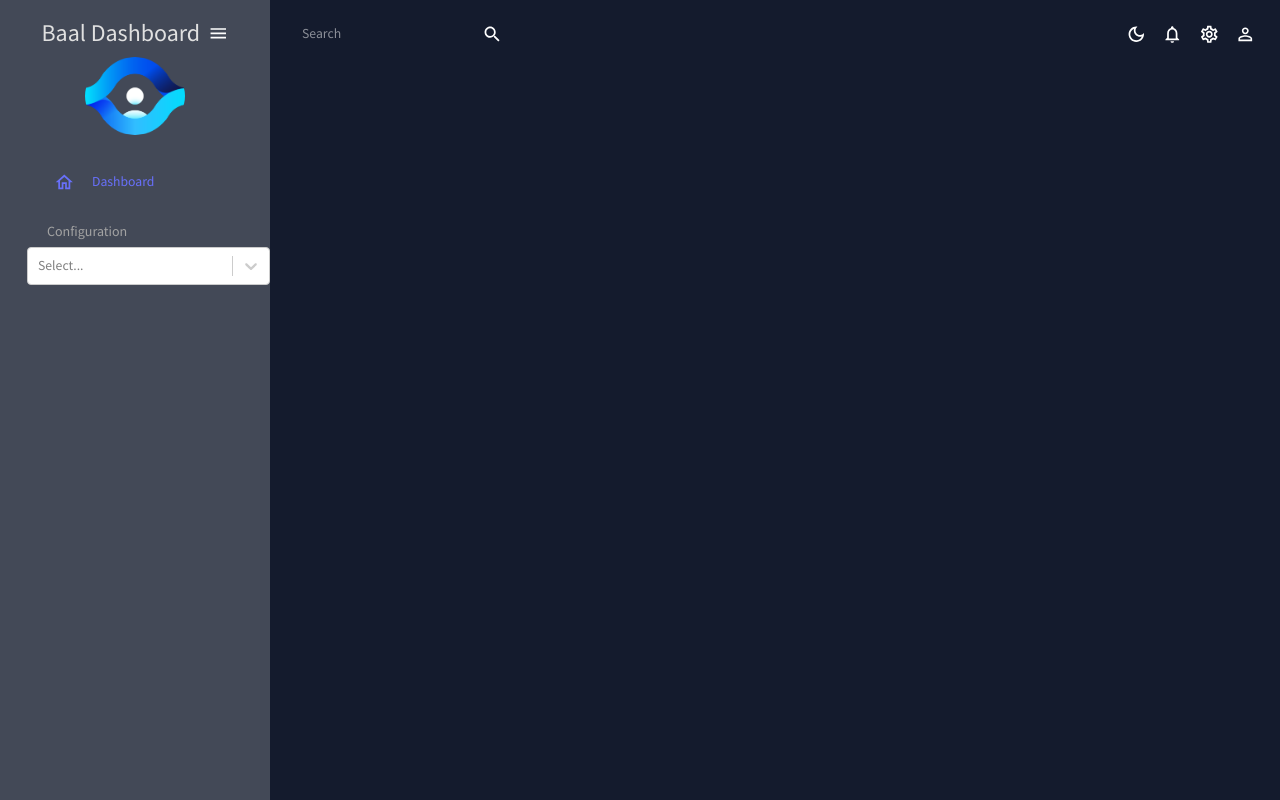
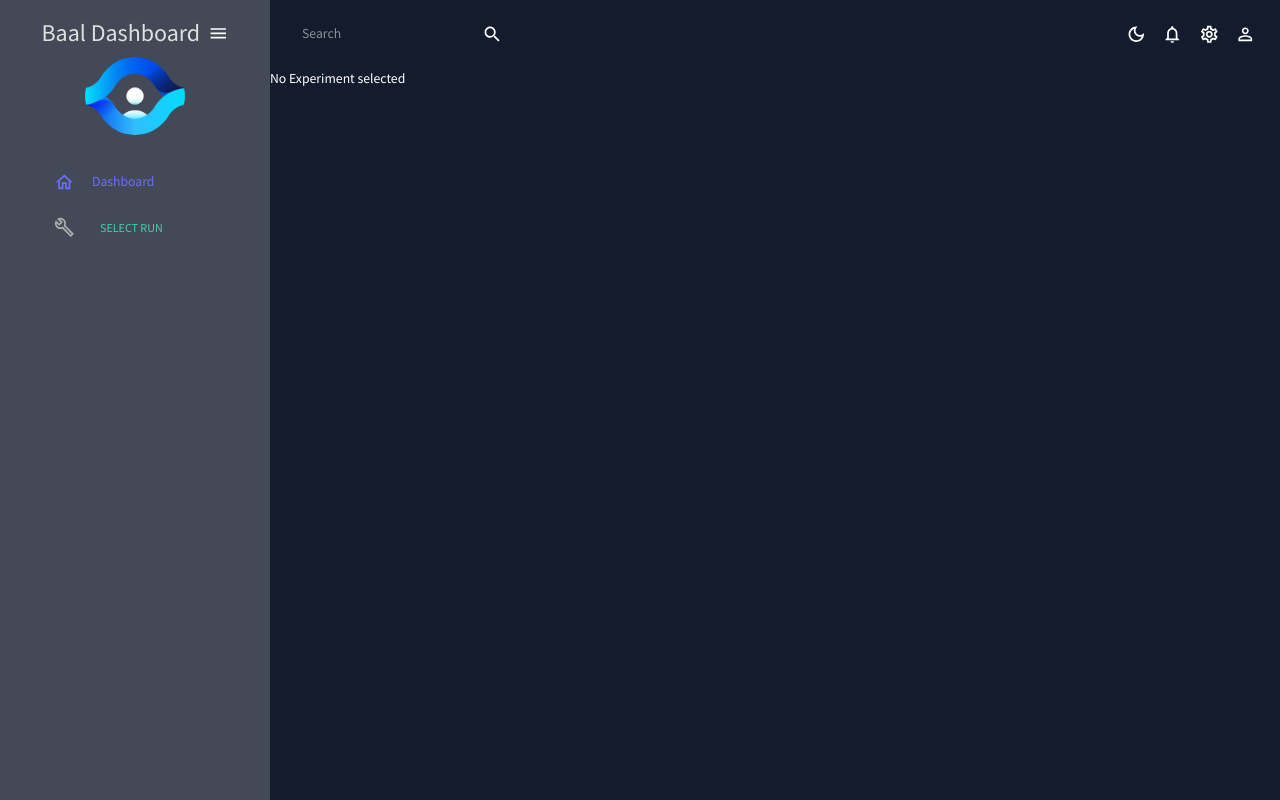
Before and after one commit to baal-org/baal-dashboard, a React (Create React App) app in the folder webapp/: page / in a window 1280 px wide. Built offline with nearby package versions, Linux system fonts and the light colour scheme; no server answers.

Commit message:
Add Context provider and Modal for Run selection

```diff
--- a/webapp/src/App.tsx
+++ b/webapp/src/App.tsx
@@ -3,6 +3,8 @@ import "./App.css";
 import Sidebar from "./component/global/SideBar";
 import TopBar from "./component/global/TopBar";
 import { ColorModeContext, useMode } from "./theme";
+import { ConfigurationProvider } from "./context/Configuration";
+import { Dashboard } from "./component/Dashboard";
 
 function App() {
   const [theme, colorMode] = useMode();
@@ -10,12 +12,15 @@ function App() {
     <ColorModeContext.Provider value={colorMode}>
       <ThemeProvider theme={theme}>
         <CssBaseline />
+        <ConfigurationProvider>
           <div className="app">
             <Sidebar />
             <main className="content">
               <TopBar />
+              <Dashboard />
             </main>
           </div>
+        </ConfigurationProvider>
       </ThemeProvider>
     </ColorModeContext.Provider>
   );
--- a/webapp/src/component/ConfigSelector.tsx
+++ b/webapp/src/component/ConfigSelector.tsx
@@ -39,10 +39,13 @@ function ConfigSelector({ onSelect }: { onSelect: any }) {
     return {
       value: item.exp_id,
       label: item.exp_id,
-      options: item.run_ids.map((subItem) => {
+      options: item.runs.map((subItem) => {
         return {
           value: subItem.run_id,
-          label: subItem.run_id,
+          label:
+            Object.entries(subItem.hparams)
+              .map(([key, value]) => `${key}=${value}`)
+              .join(" ") + ` ${subItem.run_id}`,
         };
       }),
     };
--- /dev/null
+++ b/webapp/src/component/Dashboard.tsx
@@ -0,0 +1,8 @@
+import { useConfigurationContext } from "../context/Configuration";
+import { Typography } from "@mui/material";
+
+export const Dashboard = () => {
+  const { runId } = useConfigurationContext();
+
+  return <Typography>{runId || "No Experiment selected"}</Typography>;
+};
--- a/webapp/src/component/SelectorComponent.tsx
+++ b/webapp/src/component/SelectorComponent.tsx
@@ -1,6 +1,12 @@
-import React, { useState } from "react";
+import React from "react";
 import ConfigSelector from "./ConfigSelector";
-import fetchData from "../services/GetExperimentDataApi";
+import Box from "@mui/material/Box";
+import Button from "@mui/material/Button";
+import Typography from "@mui/material/Typography";
+import Modal from "@mui/material/Modal";
+import { useTheme } from "@mui/material";
+import { tokens } from "../theme";
+import { useConfigurationContext } from "../context/Configuration";
 
 /**
  * SelectorComponent is a functional component that renders a ConfigSelector component and handles the selected option.
@@ -22,18 +28,58 @@ import fetchData from "../services/GetExperimentDataApi";
  * @see fetchData
  */
 
-function SelectorComponent() {
+export default function SelectorComponent() {
+  const theme = useTheme();
+  const colors = tokens(theme.palette.mode);
+  const { setRunId } = useConfigurationContext();
+  const [open, setOpen] = React.useState(false);
+  const handleOpen = () => setOpen(true);
+  const handleClose = () => setOpen(false);
+
+  const style = {
+    position: "absolute" as "absolute",
+    top: "50%",
+    left: "50%",
+    transform: "translate(-50%, -50%)",
+    width: 400,
+    bgcolor: colors.primary["400"],
+    border: "2px solid #000",
+    boxShadow: 24,
+    p: 4,
+  };
+
   async function handleSelect(selectedOption: {
     value: string;
     label: string;
   }) {
-    const data = await fetchData(selectedOption.value);
+    setRunId(selectedOption.value);
   }
 
   return (
     <div>
-      <ConfigSelector onSelect={handleSelect} />
+      <Button onClick={handleOpen} color="secondary">
+        Select Run
+      </Button>
+      <Modal
+        open={open}
+        onClose={handleClose}
+        aria-labelledby="modal-modal-title"
+        aria-describedby="modal-modal-description"
+      >
+        <Box sx={style}>
+          <Typography
+            id="modal-modal-title"
+            variant="h6"
+            component="h2"
+            color={colors.grey[300]}
+          >
+            Select a configuration
+          </Typography>
+          <Box id="modal-modal-description" sx={{ mt: 2 }}>
+            <ConfigSelector onSelect={handleSelect} />
+          </Box>
+        </Box>
+      </Modal>
     </div>
   );
 }
-export default SelectorComponent;
--- a/webapp/src/component/global/SideBar.jsx
+++ b/webapp/src/component/global/SideBar.jsx
@@ -1,5 +1,6 @@
 import HomeOutlinedIcon from "@mui/icons-material/HomeOutlined";
 import MenuOutlinedIcon from "@mui/icons-material/MenuOutlined";
+import BuildOutlinedIcon from "@mui/icons-material/BuildOutlined";
 import { Box, IconButton, Typography, useTheme } from "@mui/material";
 import { useState } from "react";
 import { Menu, MenuItem, ProSidebar } from "react-pro-sidebar";
@@ -101,14 +102,9 @@ const Sidebar = () => {
               selected={selected}
               setSelected={setSelected}
             />
-            <Typography
-              variant="h6"
-              color={colors.grey[300]}
-              sx={{ m: "15px 0 5px 20px" }}
-            >
-              Configuration
-            </Typography>
-            <SelectorComponent />
+            <MenuItem icon={<BuildOutlinedIcon />}>
+              <SelectorComponent />
+            </MenuItem>
           </Box>
         </Menu>
       </ProSidebar>
--- a/webapp/src/component/global/TopBar.tsx
+++ b/webapp/src/component/global/TopBar.tsx
@@ -7,11 +7,10 @@ import SettingsOutlinedIcon from "@mui/icons-material/SettingsOutlined";
 import { Box, IconButton, useTheme } from "@mui/material";
 import InputBase from "@mui/material/InputBase";
 import { useContext } from "react";
-import { ColorModeContext, tokens } from "../../theme";
+import { ColorModeContext } from "../../theme";
 
 const TopBar = () => {
   const theme = useTheme();
-  const colors = tokens(theme.palette.mode);
   const colorMode = useContext(ColorModeContext);
 
   return (
--- /dev/null
+++ b/webapp/src/context/Configuration.tsx
@@ -0,0 +1,36 @@
+import React, { createContext, useContext, useState } from "react";
+
+interface ConfigurationContextValue {
+  runId: string | null;
+  setRunId: React.Dispatch<React.SetStateAction<string | null>>;
+}
+
+// create config context
+const ConfigurationContext = createContext<ConfigurationContextValue>({
+  runId: null,
+  setRunId: (runId) => {
+    return null;
+  },
+});
+
+type ConfigurationProps = {
+  children: React.ReactNode;
+};
+// create context provider
+export const ConfigurationProvider = ({ children }: ConfigurationProps) => {
+  const [runId, setRunId] = useState<string | null>(null);
+  // the value passed in here will be accessible anywhere in our application
+  // you can pass any value, in our case we pass our state and it's update method
+  return (
+    <ConfigurationContext.Provider value={{ runId, setRunId }}>
+      {children}
+    </ConfigurationContext.Provider>
+  );
+};
+
+// useConfigurationContext will be used to use and update state accross the app
+// we can access to data and setData using this method
+// anywhere in any component that's inside ConfigurationProvider
+export const useConfigurationContext = () => {
+  return useContext(ConfigurationContext);
+};
```
Lines whose indentation alone changed are shown as unchanged.
